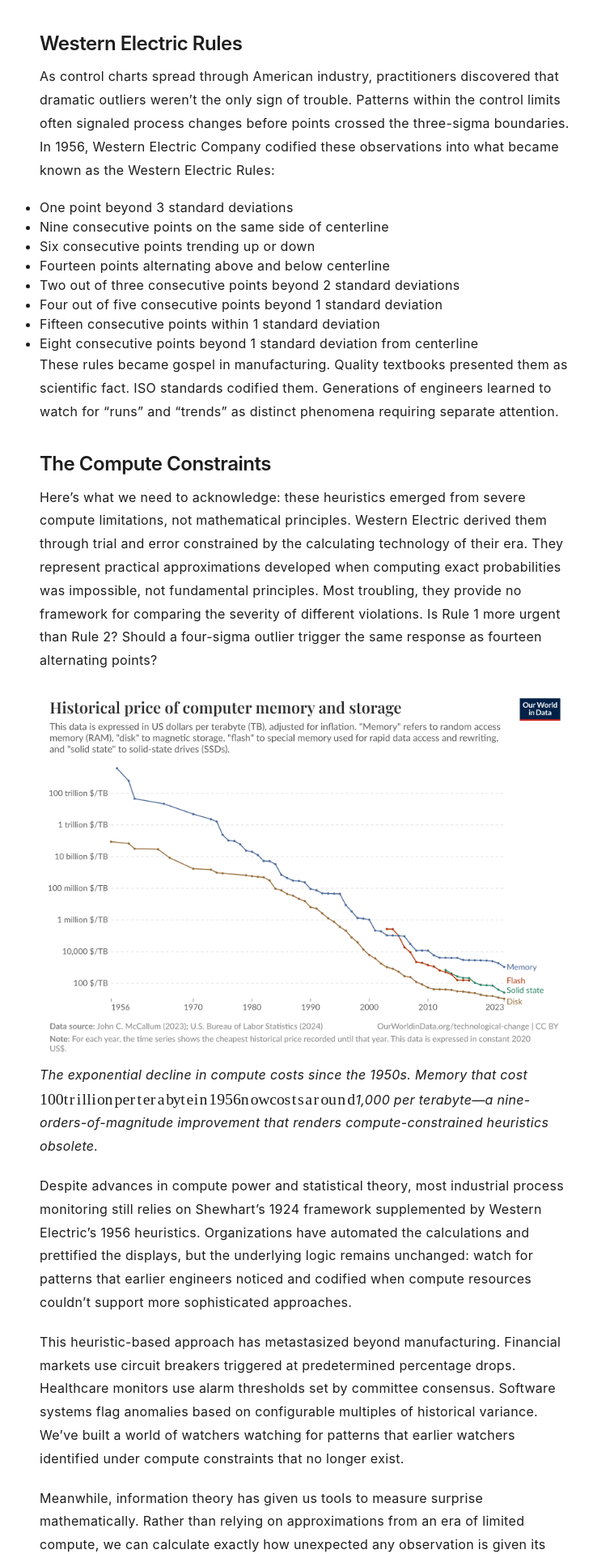
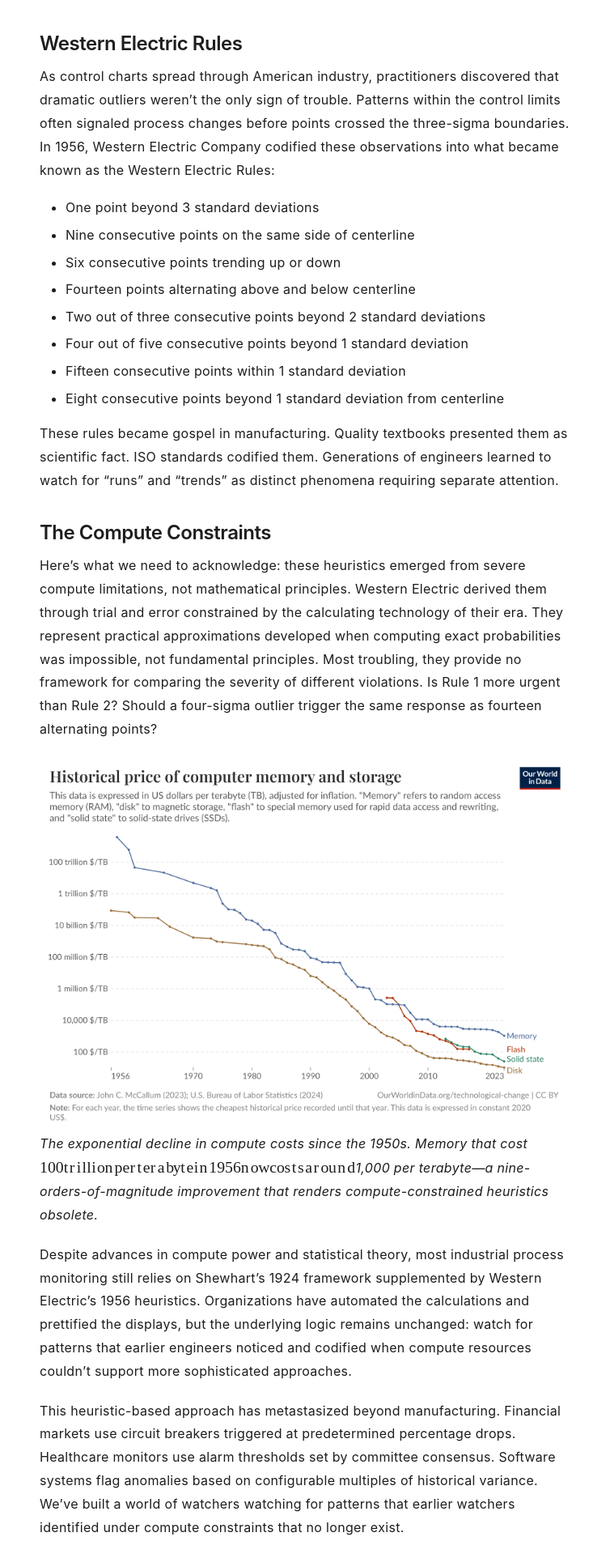
Before and after one commit to HamishFrostLyon/hamishfrostlyon.github.io, a Jekyll site: the page built from _posts/2025-07-08-metric-sensitivity.md, in a window 1280 px wide. Shown: the part 2146-4065 px from the top of the page at 81% size, without its empty margins (215-948 px from the left). Built offline with Jekyll 4.4.1, drawn with Linux system fonts in a browser that asks for light colours.

Commit message:
Fix list formatting by adding proper CSS styles
Problem: CSS reset removed all default list styling, causing bullet points
to display without proper indentation or spacing.

Solution: Added list styles to _base.scss:
- 2em left padding for proper indentation
- 0.5em spacing between list items
- 1.6 line-height for readability
- Proper nested list handling

This fixes the bullet point formatting issue visible in the article.

```diff
--- a/_sass/_base.scss
+++ b/_sass/_base.scss
@@ -25,6 +25,22 @@ body {
 p {
   margin-bottom: 2em;
   max-width: 65ch; // Optimal line length for readability
+}
+
+// List styling (restore after reset)
+ul, ol {
+  margin: 1em 0;
+  padding-left: 2em; // Provides proper indentation
+}
+
+li {
+  margin-bottom: 0.5em; // Spacing between list items
+  line-height: 1.6; // Better readability
+}
+
+// Nested lists
+ul ul, ol ol, ul ol, ol ul {
+  margin: 0.5em 0;
 }
 
 // Links must be distinguishable
```
